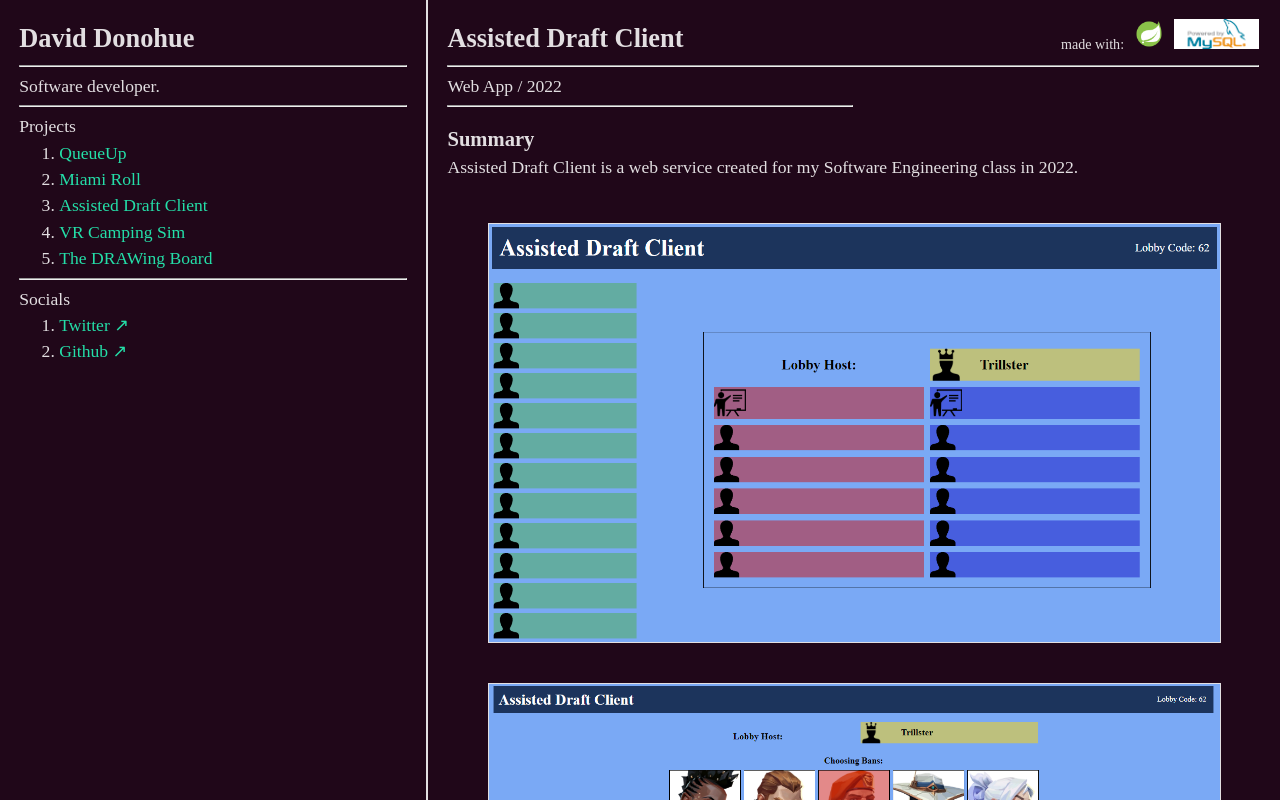
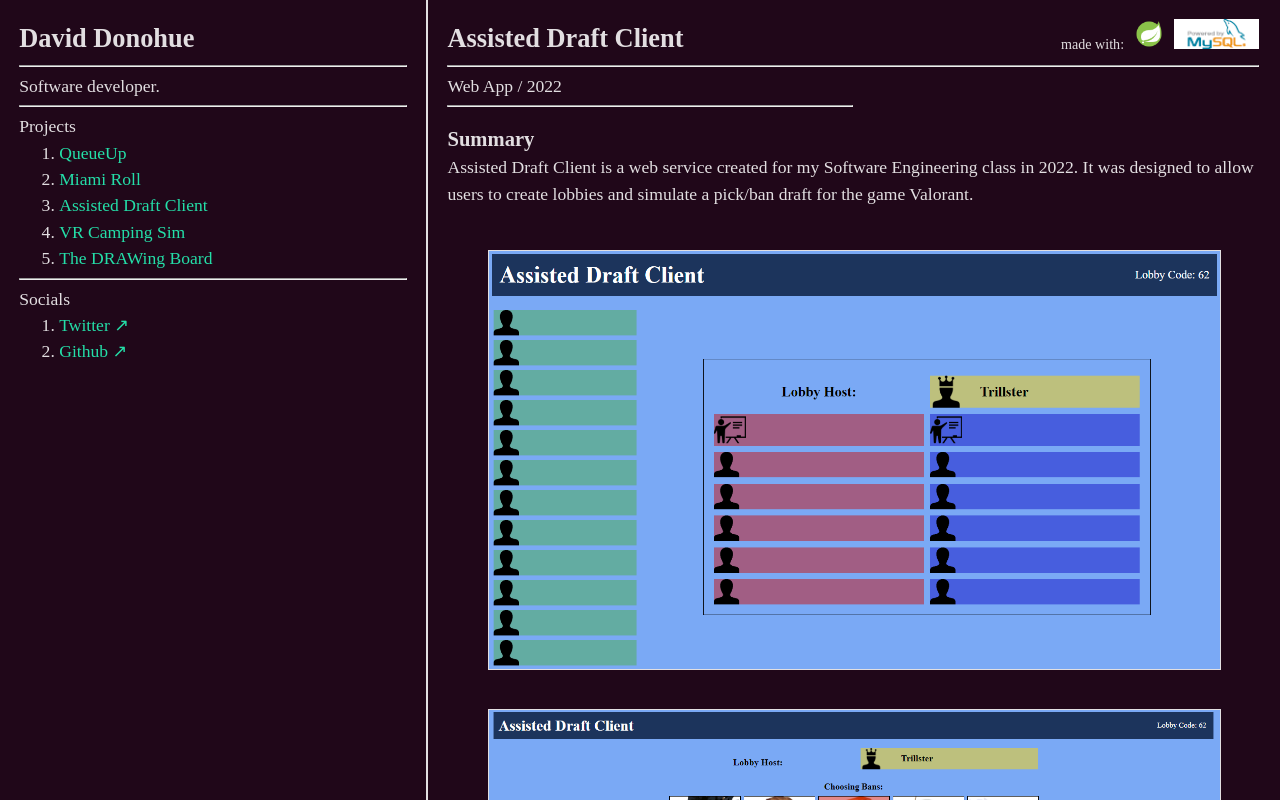
Before and after one commit to donohued/React-Portfolio, a React (Vite) app: page /adc in a window 1280 px wide. Shown: the top 800 px of the page. Built offline with nearby package versions, Linux system fonts and the light colour scheme; a web font is replaced by a local one.

Commit message:
copy formatting

```diff
--- a/src/projects/ADC.tsx
+++ b/src/projects/ADC.tsx
@@ -18,7 +18,7 @@ export default function ADC() {
 
             <h3>Summary</h3>
             Assisted Draft Client is a web service created for my Software Engineering class in 2022.
-
+            It was designed to allow users to create lobbies and simulate a pick/ban draft for the game Valorant.
             <br />
             <br />
 
--- a/src/projects/Project.tsx
+++ b/src/projects/Project.tsx
@@ -26,7 +26,7 @@ export default function Project() {
             <br />
 
             I worked primarily on the front end development of the web app, creating reusable components and using react hooks to make the user experience feels smooth and responsive.
-            I also worked with the primary backend developer to organize the data structures for communication between the web app and the backend API.
+            I also worked with the main backend developer to organize the data structures for communication between the web app and the backend API.
 
             <br />
             <br />
```
